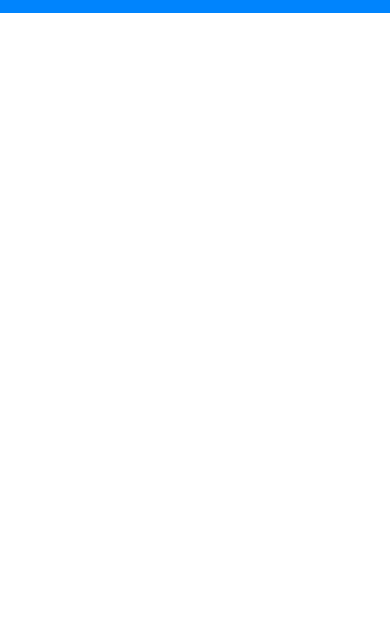
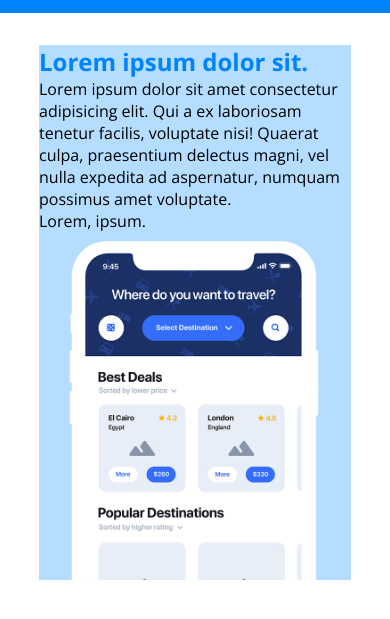
Before and after one commit to PaoloMarzocchi/htmlcss-responsive-layout, a plain HTML site: page index.html in a window 390 px wide. Shown: the part 59-678 px from the top of the page. Drawn offline with nearby package versions, Linux system fonts and the light colour scheme.

Commit message:
add first card in demo section mobile layout

```diff
--- a/assets/css/style.css
+++ b/assets/css/style.css
@@ -69,3 +69,17 @@ body{
         text-align: end;
     }
 /* #endregion header */
+
+/* #region main */
+    /* #region Section demo */
+        .demo{
+            padding: 2rem 0;
+        }
+        .card{
+            background-color: var(--resp-demo);
+        }
+        .demo h2{
+            color: var(--resp-primary);
+        }
+    /* #endregion Section demo */
+/* #endregion main */
--- a/index.html
+++ b/index.html
@@ -48,8 +48,27 @@
             </div>
         </nav>
     </header>
-    <main class="site-main"></main>
-    <footer class="site-footer"></footer>
+    <main class="site-main">
+        <section class="demo">
+            <div class="container">
+                <div class="row">
+                    <div class="col-12">
+                        <div class="card">
+                            <h2>Lorem ipsum dolor sit.</h2>
+                            <p>
+                                Lorem ipsum dolor sit amet consectetur adipisicing elit. Qui a ex laboriosam tenetur facilis, voluptate nisi! Quaerat culpa, praesentium delectus magni, vel nulla expedita ad aspernatur, numquam possimus amet voluptate.
+                            </p>
+                            <a href="#">Lorem, ipsum.</a>
+                            <img src="./assets/img/phone.png" alt="">
+                        </div>
+                    </div>
+                </div>
+            </div>
+        </section>
+    </main>
+    <footer class="site-footer">
+
+    </footer>
 </body>
 
 </html>
```
